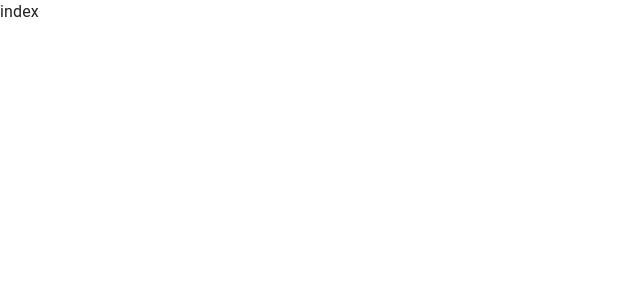
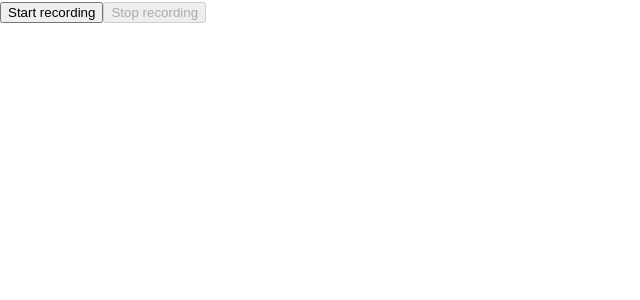
Before and after one commit to sjohns21/ina, a Next.js app: page / in a window 1280 px wide. Shown: the top 300 px of the page, without its empty margins (0-640 px from the left). Built offline with nearby package versions, Linux system fonts and the light colour scheme; no server answers.

Commit message:
RecordAudio

```diff
--- /dev/null
+++ b/components/RecordAudio.tsx
@@ -0,0 +1,58 @@
+import { useState, useEffect, useRef } from "react";
+
+const RecordAudio = () => {
+  const [recording, setRecording] = useState(false);
+  const [audioURL, setAudioURL] = useState("");
+  const mediaRecorderRef = useRef<MediaRecorder | null>(null);
+  const audioChunksRef = useRef<Blob[]>([]);
+
+  useEffect(() => {
+    const constraints = { audio: true };
+
+    navigator.mediaDevices.getUserMedia(constraints).then((stream) => {
+      mediaRecorderRef.current = new MediaRecorder(stream);
+
+      mediaRecorderRef.current.addEventListener("dataavailable", (event) => {
+        audioChunksRef.current.push(event.data);
+      });
+
+      mediaRecorderRef.current.addEventListener("stop", () => {
+        const audioBlob = new Blob(audioChunksRef.current, { type: "audio/wav" });
+        setAudioURL(URL.createObjectURL(audioBlob));
+        audioChunksRef.current = [];
+      });
+    });
+  }, []);
+
+  const startRecording = () => {
+    if (mediaRecorderRef.current) {
+      mediaRecorderRef.current.start();
+      setRecording(true);
+    }
+  };
+
+  const stopRecording = () => {
+    if (mediaRecorderRef.current) {
+      mediaRecorderRef.current.stop();
+      setRecording(false);
+    }
+  };
+
+  return (
+    <>
+      <button onClick={startRecording} disabled={recording}>
+        Start recording
+      </button>
+      <button onClick={stopRecording} disabled={!recording}>
+        Stop recording
+      </button>
+      {audioURL && (
+        <audio controls src={audioURL}>
+          Your browser does not support the audio element.
+        </audio>
+      )}
+    </>
+  );
+};
+
+export default RecordAudio;
--- a/pages/index.tsx
+++ b/pages/index.tsx
@@ -1,3 +1,9 @@
-const IndexPage = () => "index";
+import RecordAudio from "@/components/RecordAudio";
+
+const IndexPage = () => {
+  return <div>
+    <RecordAudio />
+  </div>;
+};
 
 export default IndexPage;
```
